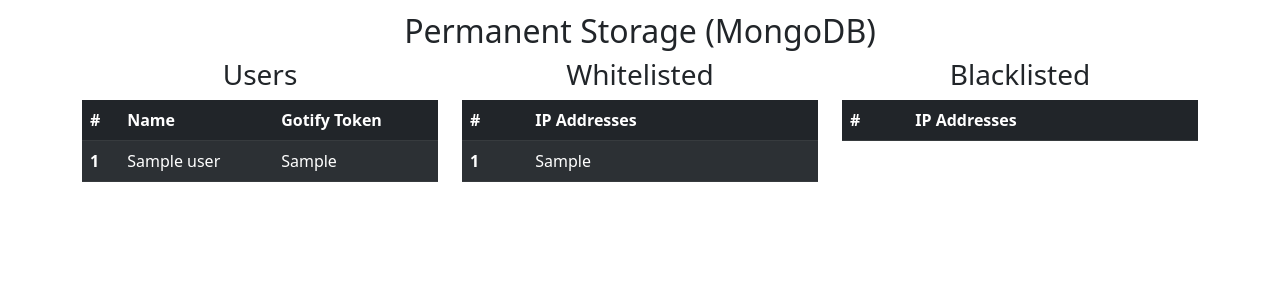
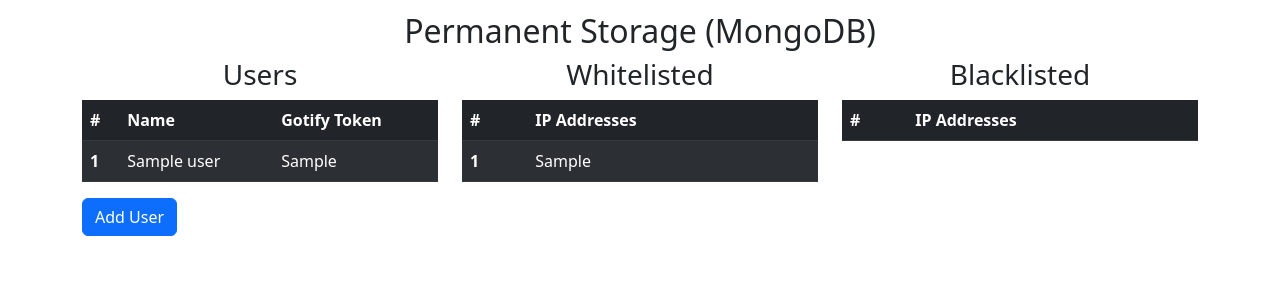
Before and after one commit to ReturnOfTheLast/p3_management_interface, a Flask app: page / in a window 1280 px wide. Shown: the part 245-545 px from the top of the page. Run offline with Flask 3, Linux system fonts and the light colour scheme; a database or web service that is not in the repository returns one stand-in record (values such as "Sample title"); data that the repository does not hold is empty; some libraries are stand-ins or nearby versions.

Commit message:
Added link to the add user page

```diff
--- a/templates/index.html
+++ b/templates/index.html
@@ -48,6 +48,7 @@
                     {% endfor %}
                 </tbody>
             </table>
+            <a class="btn btn-primary" href="{{ url_for('front_add_user') }}" role="button">Add User</a>
         </div>
         {% for name, list in mongo_wbl %}
             <div class="col">
```
